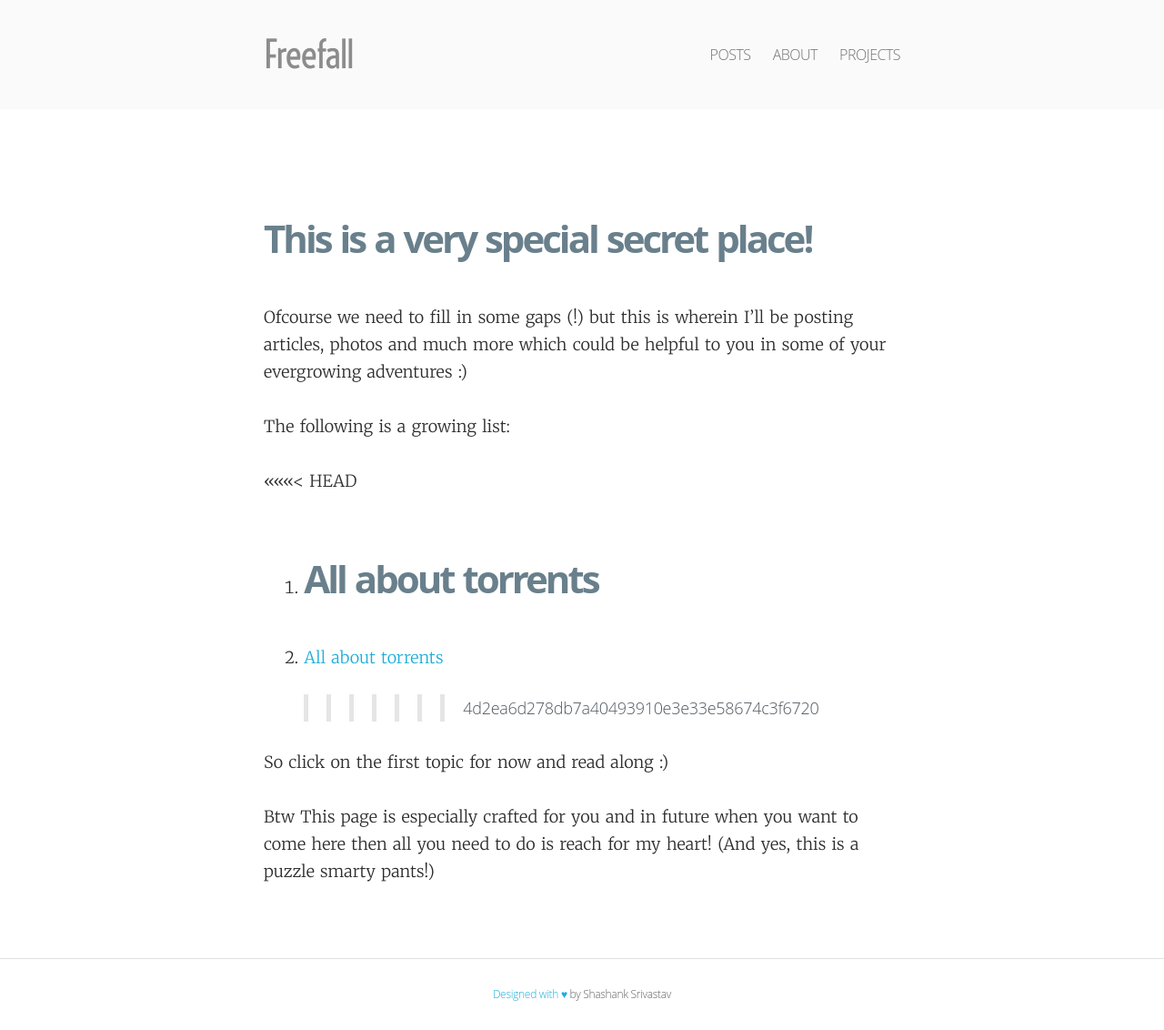
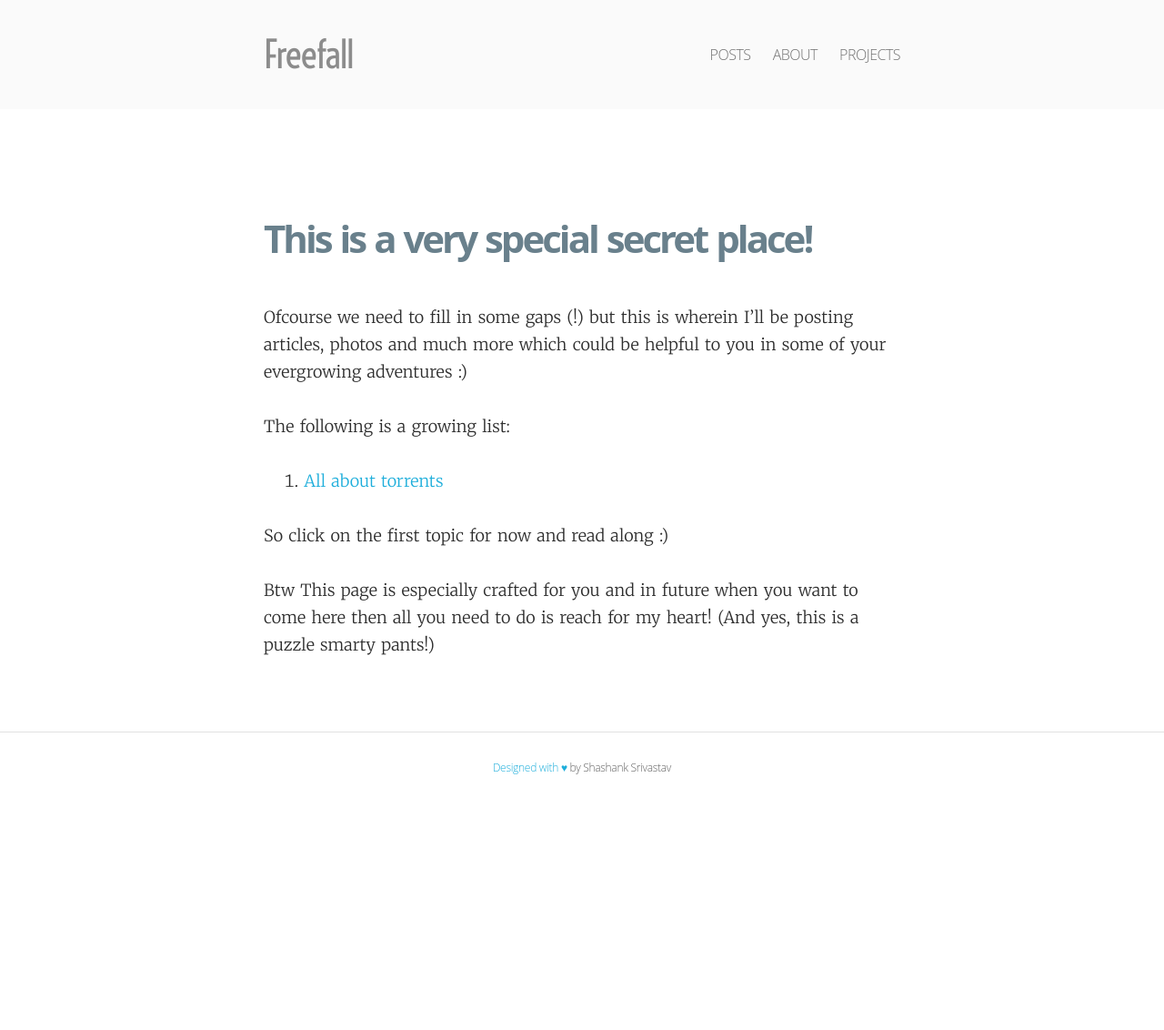
Before and after one commit to shashankgroovy/shashankgroovy.github.io, a Jekyll site: the page built from shranktime/index.md, in a window 1280 px wide. Shown: the whole page at 91% size. Built offline with Jekyll 4.4.1, drawn with Linux system fonts in a browser that asks for light colours; some web fonts are replaced; Markdown is read by kramdown in place of the engine named in the settings; after the commit the page ends 900 px from its top, so only the background shows below that.

Commit message:
url fix again

```diff
--- a/shranktime/index.md
+++ b/shranktime/index.md
@@ -11,11 +11,7 @@ evergrowing adventures :)
 
 The following is a growing list:
 
-<<<<<<< HEAD
 1. [All about torrents](/shranktime/all-about-torrents)
-=======
-1. [All about torrents](/sh_anktime/all-about-torrents)
->>>>>>> 4d2ea6d278db7a40493910e3e33e58674c3f6720
 
 So click on the first topic for now and read along :)
 
```
